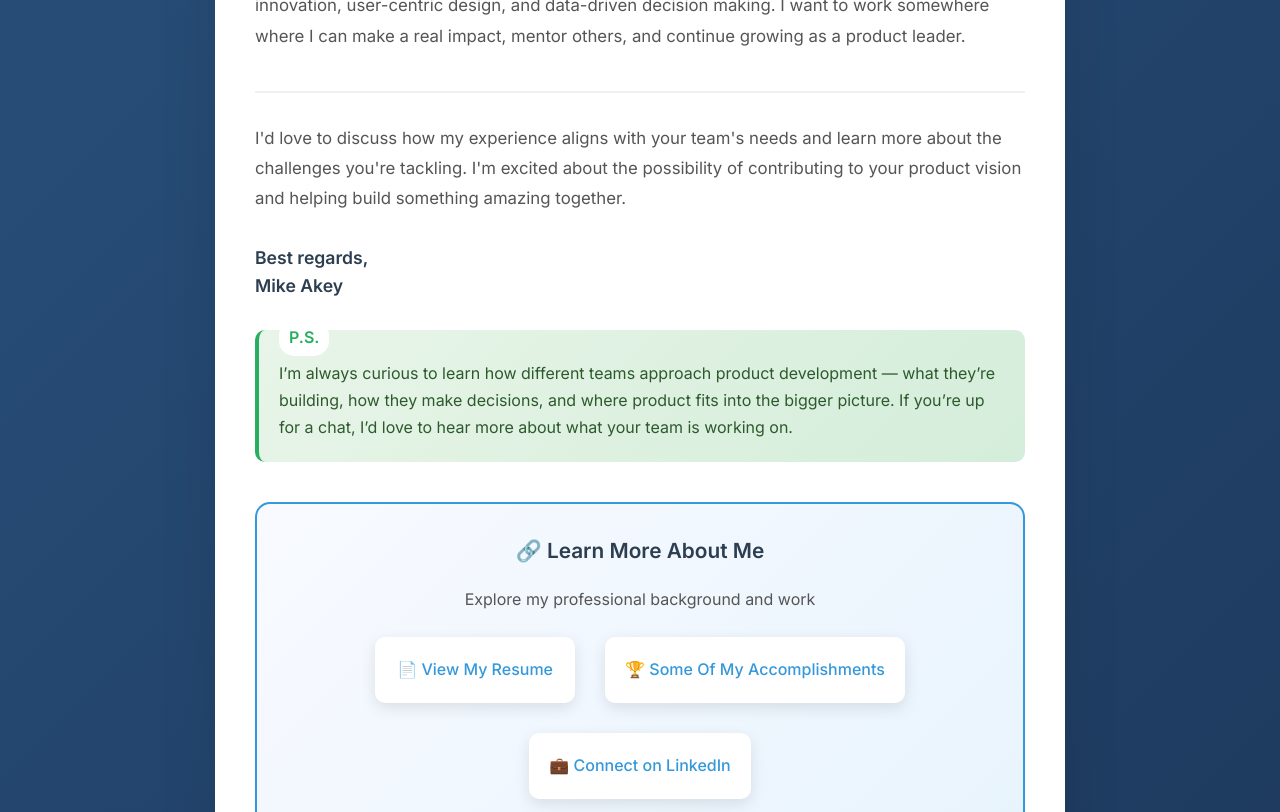
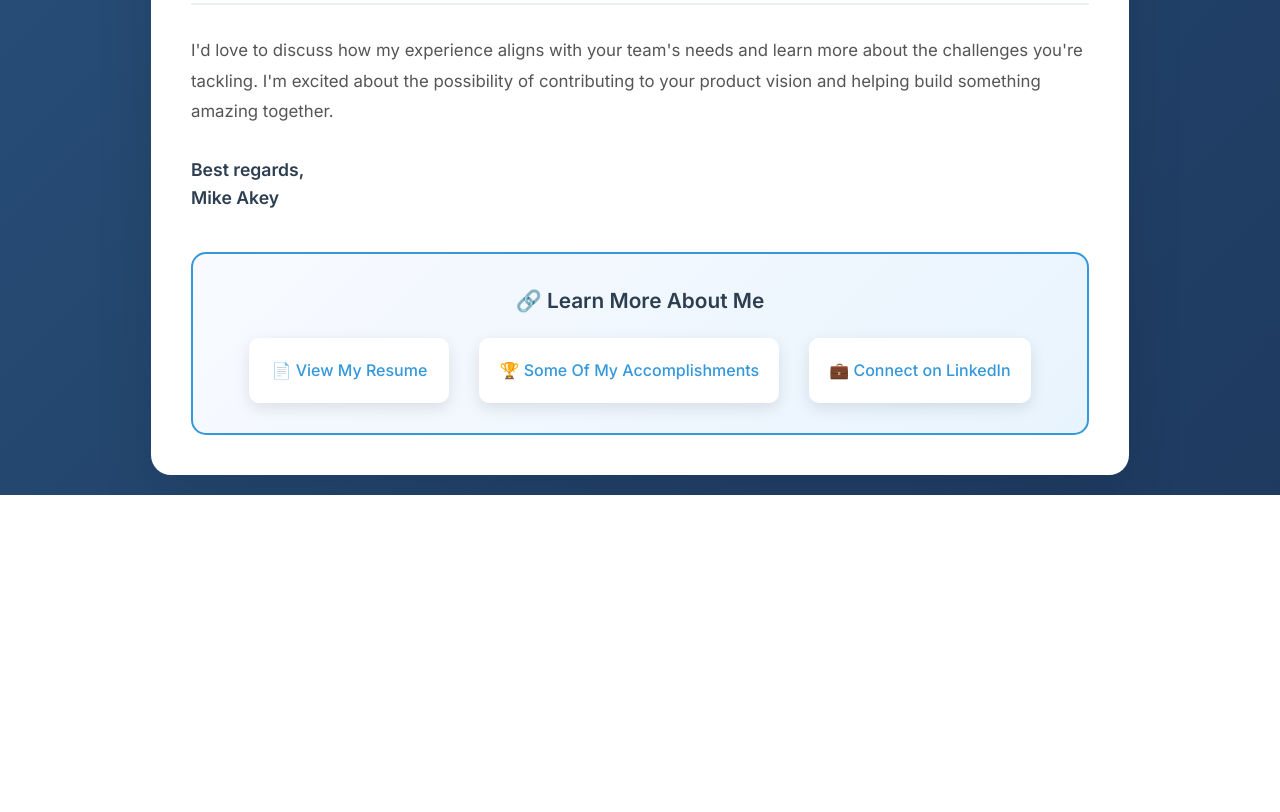
Before and after one commit to makey06/Cover-Letter, a plain HTML site: page index.html in a window 1280 px wide. Shown: the part 1376-2188 px from the top of the page. After the commit the page ends 1871 px from the top, so only its background shows below. Drawn offline with Linux system fonts and the light colour scheme.

Commit message:
Update index.html

```diff
--- a/index.html
+++ b/index.html
@@ -24,7 +24,7 @@
         }
 
         .cover-letter-container {
-            max-width: 850px;
+            max-width: 978px;
             margin: 0 auto;
             background: white;
             border-radius: 20px;
@@ -208,32 +208,7 @@
             font-size: 1.1rem;
         }
 
-        .ps-note {
-            background: linear-gradient(135deg, #e8f5e8 0%, #d4edda 100%);
-            border-left: 4px solid #27ae60;
-            padding: 20px;
-            border-radius: 10px;
-            margin-top: 30px;
-            position: relative;
-        }
 
-        .ps-note::before {
-            content: 'P.S.';
-            position: absolute;
-            top: -10px;
-            left: 20px;
-            background: white;
-            padding: 5px 10px;
-            border-radius: 15px;
-            font-weight: 600;
-            color: #27ae60;
-        }
-
-        .ps-content {
-            color: #2d5a2d;
-            line-height: 1.7;
-            margin-top: 10px;
-        }
 
                  .links-section {
              margin-top: 40px;
@@ -359,8 +334,7 @@
             <div class="highlight-box">
                 <div class="highlight-title">Why I'm Different</div>
                 <div class="highlight-content">
-                    I bridge the gap between strategy and execution; and I actually enjoy living in both worlds. I’ve spent years at Alteryx leading the vision for our flagship Designer Desktop product, balancing the needs of long-time on-prem users with the momentum of a cloud-first future integration with Alteryx One.
-                    <br>
+                    I started with Alteryx back when it was a scrappy start-up, through IPO, massive growth, and acquisition. Experiencing all those stages firsthand taught me how to adapt as priorities, processes, and company culture shift; and how to keep a product moving forward no matter what’s happening around it.                    <br>
                     <br>
                     Along the way, I’ve partnered closely with UX teams to shape everything from design systems to core user journeys. I’m a firm believer that great UX isn’t just about polish; it’s about deeply understanding real user needs and building with empathy.
                 </div>
@@ -390,16 +364,8 @@
                     Mike Akey
                 </div>
             </div>
-
-                         <div class="ps-note">
-                 <div class="ps-content">
-                     I’m always curious to learn how different teams approach product development — what they’re building, how they make decisions, and where product fits into the bigger picture. If you’re up for a chat, I’d love to hear more about what your team is working on.
-                 </div>
-             </div>
-
              <div class="links-section">
                  <h3>🔗 Learn More About Me</h3>
-                 <p>Explore my professional background and work</p>
                                    <div class="links-container">
                       <div class="link-item">
                           <a href="https://makey06.github.io/Resume/" target="_blank">📄 View My Resume</a>
```
